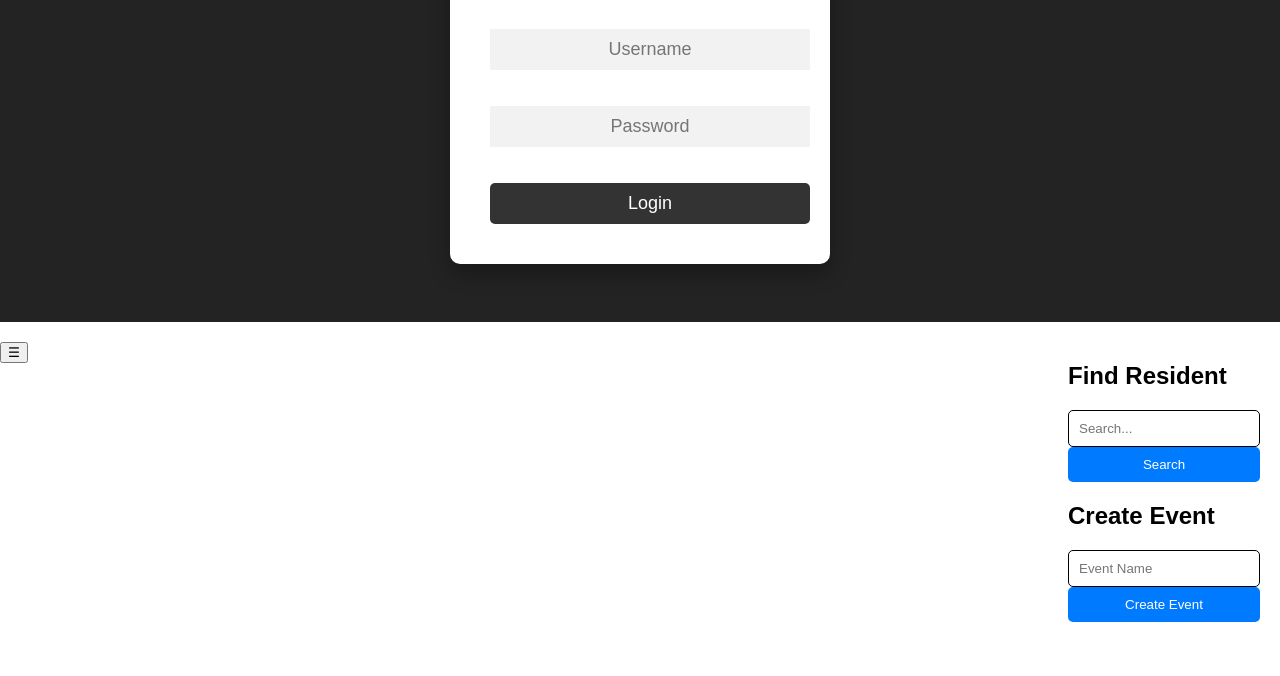
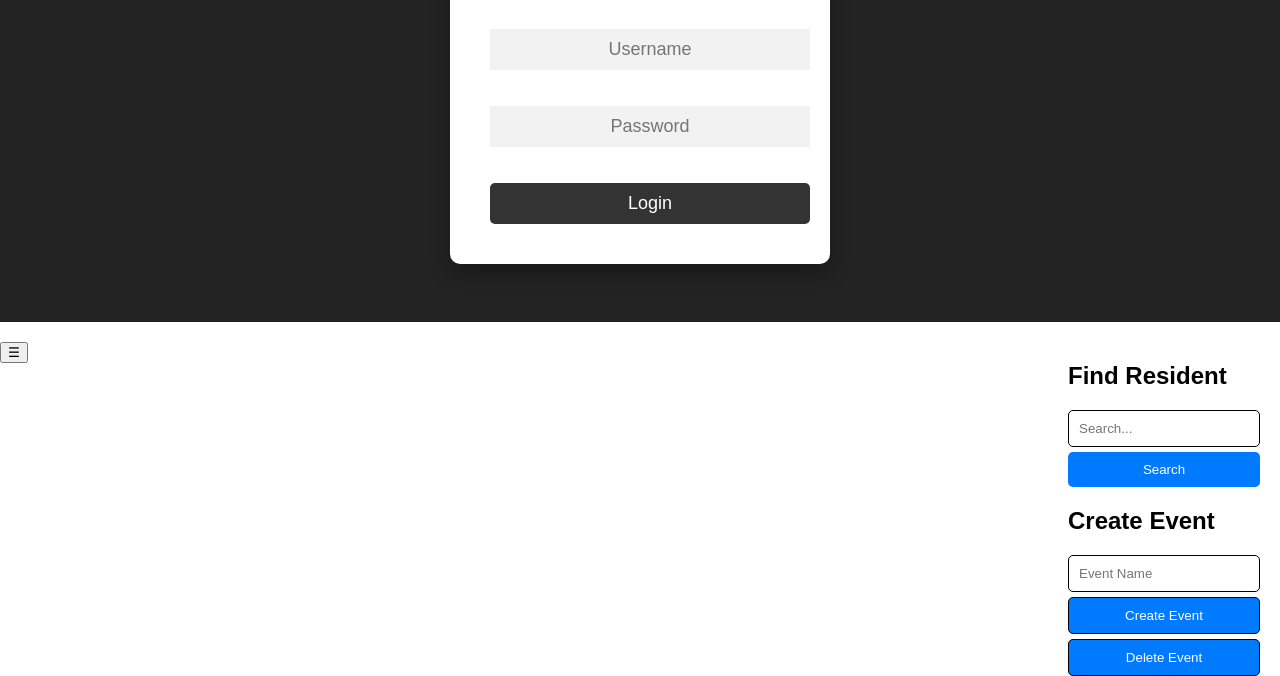
Before and after one commit to jovank2001/GOOD_APP, a website: page GUI/Practice/index.html in a window 1280 px wide. Shown: the part 478-1154 px from the top of the page. Before the commit the page ends 1100 px from the top, so only its background shows below. Drawn offline with nearby package versions, Linux system fonts and the light colour scheme.

Commit message:
Delete event button working

```diff
--- a/GUI/Practice/index.html
+++ b/GUI/Practice/index.html
@@ -65,9 +65,10 @@
                     <div id="searchResult"></div> <!-- This is where the search results will be displayed -->
                 </div>
                 <h2>Create Event</h2>
-                <div class="createEvent-container">
+                <div class="event-container">
                     <input type="text" id="eventNameText" class="eventName-input" placeholder="Event Name">
                     <button class="createEvent-button" id="createEventButton" onclick="addEvent()">Create Event</button>
+                    <button class="deleteEvent-button" id="deleteEventButton" onclick="deleteEvent()">Delete Event</button>
                 </div>
             </div>
 
--- a/GUI/Practice/script.js
+++ b/GUI/Practice/script.js
@@ -124,11 +124,22 @@ function addEvent() {
             currEvent.years.push(currentYear);
 
             box.style.backgroundColor = ""; // Reset the box background colors
-            box.innerHTML += `<div class="added-content">${eventName}</div>`; //Add  eventName to selected date boxes
+            box.innerHTML += `<div class="added-event">${eventName}</div>`; //Add  eventName to selected date boxes
         });
     }
     events.push(currEvent); //Add Event to events list
     selectedDayBoxes = []; //Reset selected days
+}
+
+function deleteEvent() {
+    if (selectedDayBoxes.length != 0) {
+        selectedDayBoxes.forEach(function(box) {
+            //Remove selected events
+            if (box.className == "added-event") {
+                box.remove();
+            }
+        });
+    }
 }
 
 document.getElementById('toggleSidebar').addEventListener('click', toggleSidebar);
--- a/GUI/Practice/styles.css
+++ b/GUI/Practice/styles.css
@@ -178,6 +178,7 @@ body, html {
 }
 
 .search-button {
+    margin-top: 5px;
     background-color: #007bff;
     color: #fff;
     border: none;
@@ -258,7 +259,7 @@ body, html {
     background-color: #e9e9e9;
 }
 
-.added-content {
+.added-event {
     font-size: 12px;
     text-overflow: ellipsis;
     white-space: nowrap;
@@ -273,7 +274,7 @@ body, html {
     transition: background-color 0.2s ease; /* Smooth transition for hover effect */
 }
 
-.added-content:hover {
+.added-event:hover {
     background-color: #f0f0f0; /* Light gray background on hover to show interactivity */
 }
 
@@ -309,32 +310,39 @@ body, html {
     /* Other sidebar styles */
 }
 
-.createEvent-container {
+.event-container {
     margin-top: 20px;
 }
 
 .createEvent-button {
+    margin-top: 5px;
     width: 100%;
     padding: 10px;
     border-radius: 5px;
     box-sizing: border-box;
     background-color: #007bff;
     color: #fff;
-    border: none;
+    border: black 1px solid;
     cursor: pointer;
 }
 
 .createEvent-button:hover {
     background-color: #0056b3;
 }
-
-#dateInput {
+.deleteEvent-button {
+    margin-top: 5px;
     width: 100%;
     padding: 10px;
+    border-radius: 5px;
+    box-sizing: border-box;
+    background-color: #007bff;
+    color: #fff;
     border: black 1px solid;
-    border-radius: 5px;
     cursor: pointer;
-    box-sizing: border-box;
+}
+
+.deleteEvent-button:hover {
+    background-color: #0056b3;
 }
 
 .eventName-input {
```
